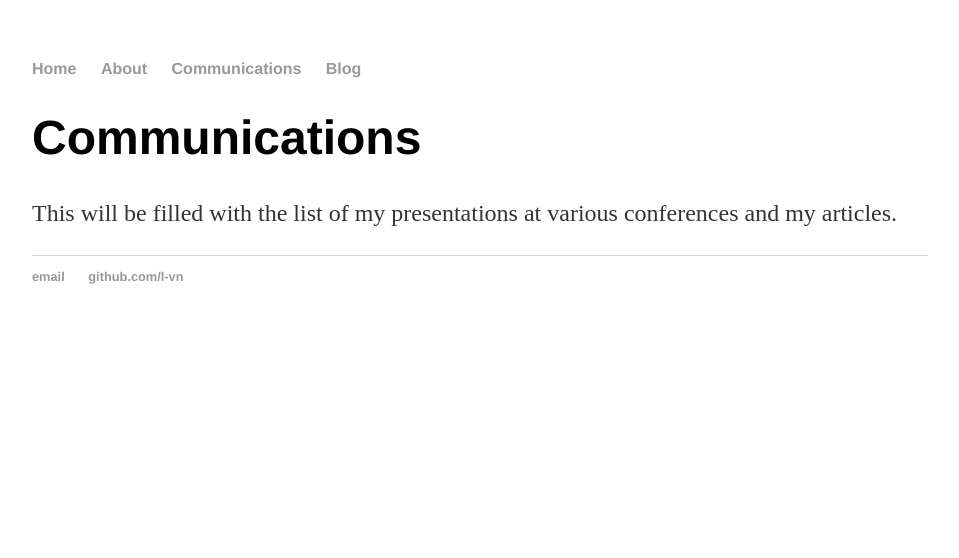
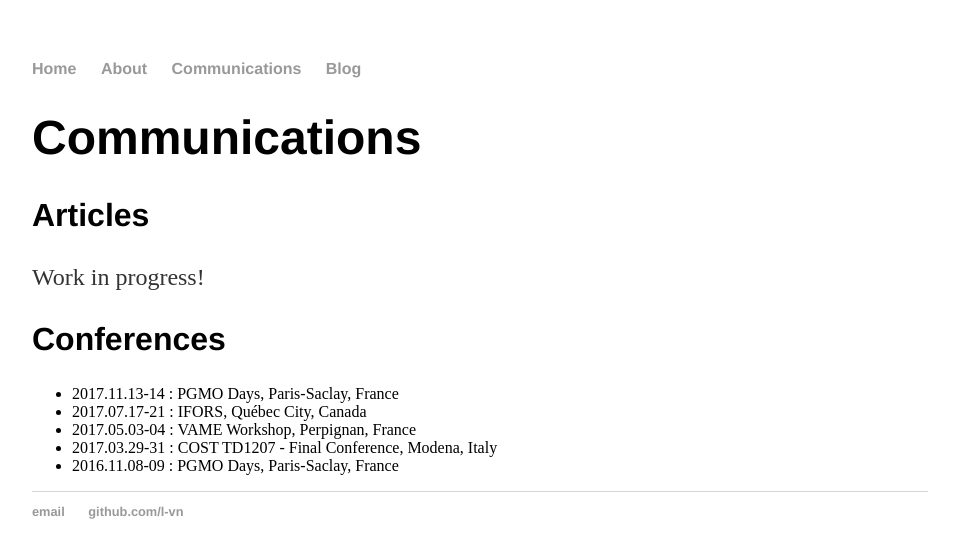
Before and after one commit to l-vn/l-vn.github.io, a Jekyll site: the page built from communications.html, in a window 1280 px wide. Shown: the top 558 px of the page, without its empty margins (160-1119 px from the left). Built offline with Jekyll 4.4.1, drawn with Linux system fonts in a browser that asks for light colours.

Commit message:
One more update

```diff
--- a/about.html
+++ b/about.html
@@ -3,6 +3,6 @@ layout: default
 title: Léonard von Niederhäusern
 ---
 <div class="blurb">
-	<h1>CV</h1>
+	<h1>About</h1>
 	<p>This page will be dedicated to my CV.</p>
 </div><!-- /.blurb -->
--- a/communications.html
+++ b/communications.html
@@ -4,5 +4,14 @@ title: Léonard von Niederhäusern
 ---
 <div class="blurb">
 	<h1>Communications</h1>
-	<p>This will be filled with the list of my presentations at various conferences and my articles.</p>
+	<h2>Articles</h2>
+	<p>Work in progress!</p>
+	<h2>Conferences</h2>
+	<ul>
+		<li>2017.11.13-14 : PGMO Days, Paris-Saclay, France</li>
+		<li>2017.07.17-21 : IFORS, Québec City, Canada</li>
+		<li>2017.05.03-04 : VAME Workshop, Perpignan, France</li>
+		<li>2017.03.29-31 : COST TD1207 - Final Conference, Modena, Italy</li>
+		<li>2016.11.08-09 : PGMO Days, Paris-Saclay, France</li>
+	</ul>
 </div><!-- /.blurb -->
--- a/css/main.css
+++ b/css/main.css
@@ -23,6 +23,10 @@ h1 {
     font-size: 3em;
     font-family:'Helvetica', 'Arial', 'Sans-Serif';
 }
+h2 {
+    font-size: 2em;
+    font-family:'Helvetica', 'Arial', 'Sans-Serif';
+}
 p {
     font-size: 1.5em;
     line-height: 1.4em;
```
